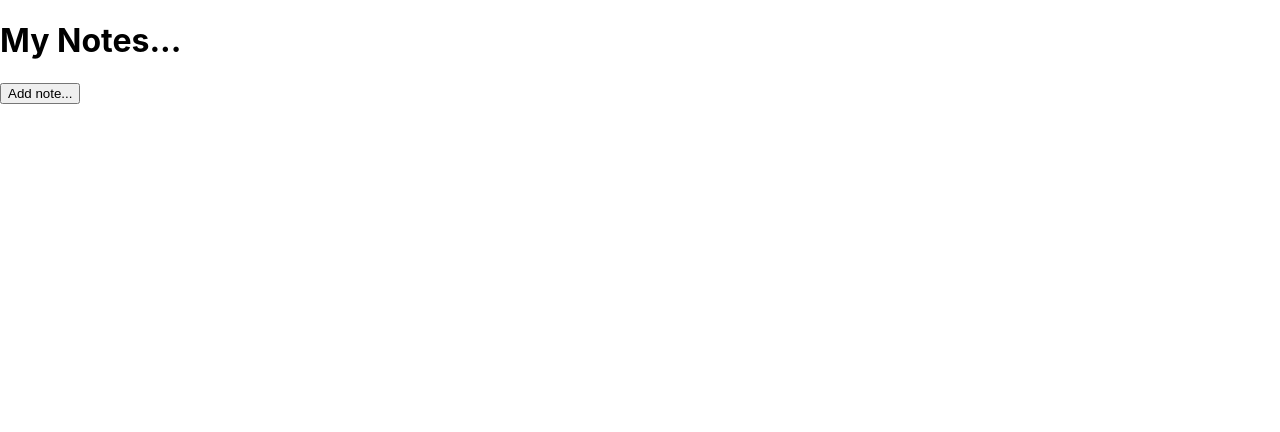
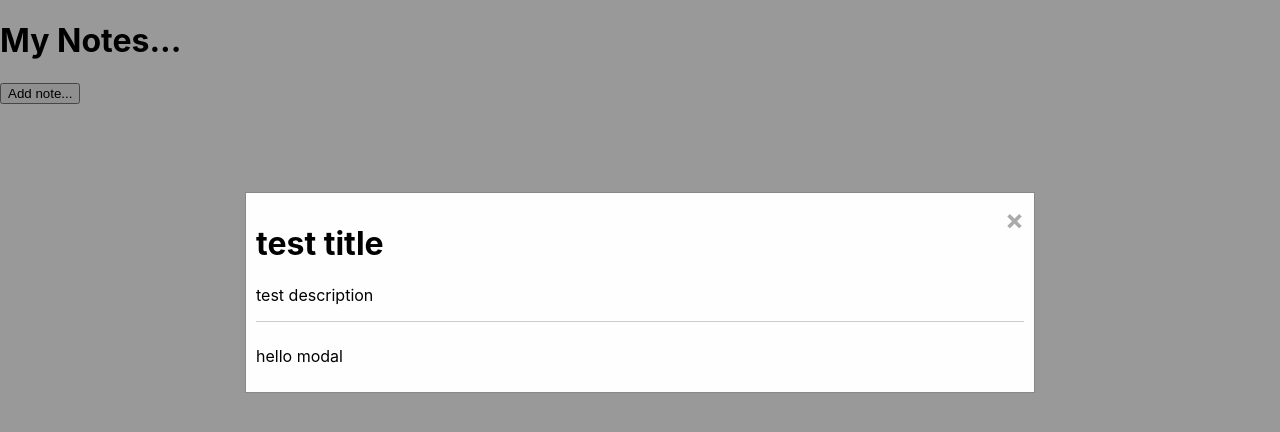
Before and after one commit to OriginUnknown/fmp-react-app, a React (Create React App) app: page / in a window 1280 px wide. Shown: the top 432 px of the page. Built offline with nearby package versions, Linux system fonts and the light colour scheme.

Commit message:
[react-app] - Modal component created - first iteration Task: Work done:

```diff
--- /dev/null
+++ b/src/components/Modal/Modal.css
@@ -0,0 +1,43 @@
+.modal {
+    position: fixed;
+    z-index: 1;
+    left: 0;
+    top: 0;
+    width: 100%;
+    height: 100%;
+    overflow: auto;
+    background-color: rgb(0,0,0);
+    background-color: rgba(0,0,0,0.4);
+}
+
+.modal > div.modal-content {
+    background-color: #fefefe;
+    margin: 15% auto;
+    padding: 0.625rem;
+    border: 1px solid #888;
+    width: 60%;
+    text-align: left;
+}
+
+div.modal-content > .close {
+    color: #aaa;
+    float: right;
+    font-size: 1.75rem;
+    font-weight: bold;
+}
+
+div.modal-content-header {
+    width: 100%;
+    border-bottom: 1px solid #CCC;
+}
+
+div.modal-content-children {
+    margin-top: 24px;
+}
+
+@media only screen and (max-width: 768px) {
+    .modal > div.modal-content {
+        width: 80%;
+
+    }
+  }
--- /dev/null
+++ b/src/components/Modal/Modal.js
@@ -0,0 +1,23 @@
+import React from 'react';
+import './Modal.css';
+
+const modal = (props) => {
+    let renderModal = (props.showModal) ?
+            (
+                <div className="modal">
+                    <div className="modal-content">
+                        <span className="close"
+                                onClick={ props.closeModal }>
+                                &times;
+                        </span>
+                        <div className="modal-content-header">
+                            <h1>{ props.content.title }</h1>
+                            <p>{ props.content.description }</p>
+                        </div>
+                        <div className="modal-content-children">{ props.children }</div>
+                    </div>
+                </div>
+            ) : null;
+    return renderModal;
+}
+export default modal;
--- a/src/containers/App.js
+++ b/src/containers/App.js
@@ -2,6 +2,7 @@ import React, { Component } from 'react';
 import APP_CONST from '../resources/en-GB';
 import Header from '../components/Navigation/Header';
 import ButtonItem from '../components/Button/Button';
+import Modal from '../components/Modal/Modal';
 
 import './App.css';
 
@@ -11,7 +12,13 @@ class App extends Component {
     console.log(`Open modal window to add note`);
   }
 
+  hideModal = () => {
+    console.log('hide modal');
+  }
+
   render() {
+    let modalContent = { title: "test title", description: "test description" };
+    let showModal = true;
     return (
       <div className="App">
       <Header title={APP_CONST.NAVIGATION.HEADER.title } />
@@ -21,6 +28,12 @@ class App extends Component {
               clickAction={this.openModalAddNote}
             />
           </div>
+          <Modal
+          showModal={ showModal }
+          content={ modalContent }
+          closeModal={this.hideModal}>
+          <p>hello modal</p>
+          </Modal>
       </div>
     );
   }
```
